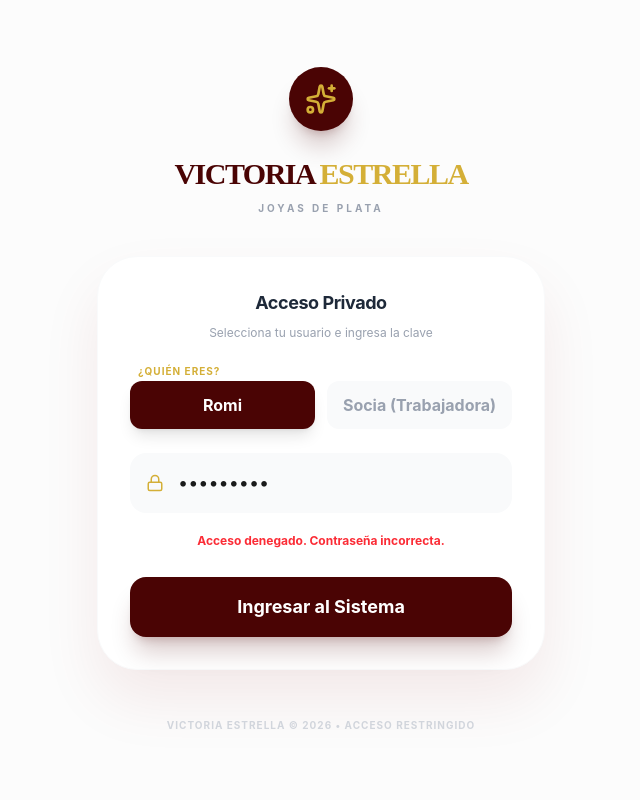
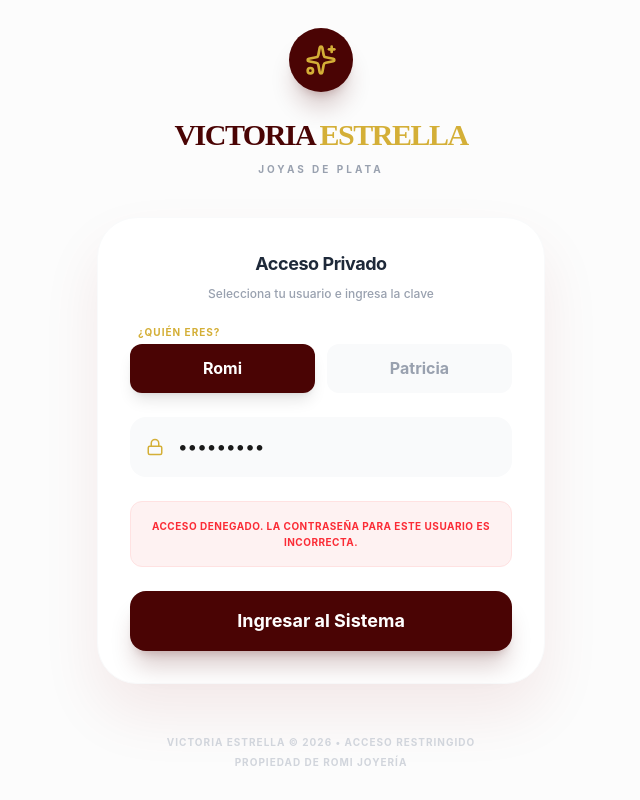
Before and after one commit to byhijar/victoria-estrella, a React (Vite) app: page / in a window 1280 px wide. Both pictures are taken after typing "Sample123" into the empty fields and a click on the button "Ingresar al Sistema". Shown: the whole page, without its empty margins (319-959 px from the left). Built offline with nearby package versions, Linux system fonts and the light colour scheme.

Commit message:
💎 Polish Final: Seguridad blindada, Patricia y Refina Tipografía

```diff
--- a/src/index.css
+++ b/src/index.css
@@ -12,10 +12,12 @@
 @layer base {
   :root {
     font-family: var(--font-sans);
-    line-height: 1.5;
-    font-weight: 400;
+    line-height: 1.6;
+    font-weight: 450; /* Slightly bolder for better contrast */
     color: #1a1a1a;
     background-color: #ffffff;
+    -webkit-font-smoothing: antialiased;
+    -moz-osx-font-smoothing: grayscale;
   }
 
   body {
@@ -28,6 +30,11 @@
 
   input, textarea, select {
     color: #1a1a1a !important;
+    font-family: var(--font-sans);
+  }
+
+  h1, h2, h3, h4 {
+    letter-spacing: -0.02em;
   }
 
   #root {
--- a/src/pages/Login.jsx
+++ b/src/pages/Login.jsx
@@ -7,18 +7,21 @@ const Login = ({ onLogin }) => {
   const [loading, setLoading] = useState(false);
   const [error, setError] = useState('');
 
+  const credentials = {
+    'Romi': 'romi2025',
+    'Patricia': 'paty2025'
+  };
+
   const handleSubmit = (e) => {
     e.preventDefault();
     setLoading(true);
     setError('');
 
-    // For the MVP, we use a simple but effective access control
-    // In a real production environment, this would use Firebase Auth
     setTimeout(() => {
-      if (password === 'victoria2025') {
+      if (password === credentials[user]) {
         onLogin(user);
       } else {
-        setError('Acceso denegado. Contraseña incorrecta.');
+        setError('Acceso denegado. La contraseña para este usuario es incorrecta.');
         setLoading(false);
       }
     }, 800);
@@ -50,16 +53,16 @@ const Login = ({ onLogin }) => {
                 <button
                   type="button"
                   onClick={() => setUser('Romi')}
-                  className={`py-3 rounded-xl font-bold transition-all ${user === 'Romi' ? 'bg-victoria-wine text-white shadow-lg' : 'bg-gray-50 text-gray-400'}`}
+                  className={`py-3 rounded-xl font-bold transition-all ${user === 'Romi' ? 'bg-victoria-wine text-white shadow-lg' : 'bg-gray-50 text-gray-400 hover:bg-gray-100'}`}
                 >
                   Romi
                 </button>
                 <button
                   type="button"
-                  onClick={() => setUser('Socia')}
-                  className={`py-3 rounded-xl font-bold transition-all ${user === 'Socia' ? 'bg-victoria-wine text-white shadow-lg' : 'bg-gray-50 text-gray-400'}`}
+                  onClick={() => setUser('Patricia')}
+                  className={`py-3 rounded-xl font-bold transition-all ${user === 'Patricia' ? 'bg-victoria-wine text-white shadow-lg' : 'bg-gray-50 text-gray-400 hover:bg-gray-100'}`}
                 >
-                  Socia (Trabajadora)
+                  Patricia
                 </button>
               </div>
             </div>
@@ -72,16 +75,18 @@ const Login = ({ onLogin }) => {
                 type="password"
                 value={password}
                 onChange={(e) => setPassword(e.target.value)}
-                placeholder="Contraseña"
+                placeholder={`Clave de ${user}`}
                 className="w-full pl-12 pr-4 py-4 bg-gray-50 border-0 rounded-2xl focus:ring-2 focus:ring-victoria-gold text-lg transition-all"
                 required
               />
             </div>
 
             {error && (
-              <p className="text-red-500 text-xs font-bold text-center animate-bounce">
-                {error}
-              </p>
+              <div className="bg-red-50 p-4 rounded-xl border border-red-100 animate-in slide-in-from-top-2 duration-300">
+                <p className="text-red-500 text-[10px] font-bold text-center uppercase tracking-wider">
+                  {error}
+                </p>
+              </div>
             )}
 
             <button
@@ -98,8 +103,9 @@ const Login = ({ onLogin }) => {
           </form>
         </div>
 
-        <p className="text-center text-[10px] text-gray-300 font-bold uppercase tracking-widest mt-12">
-          Victoria Estrella © 2026 • Acceso Restringido
+        <p className="text-center text-[10px] text-gray-300 font-bold uppercase tracking-widest mt-12 leading-loose">
+          Victoria Estrella © 2026 • Acceso Restringido<br/>
+          Propiedad de Romi Joyería
         </p>
       </div>
     </div>
```
